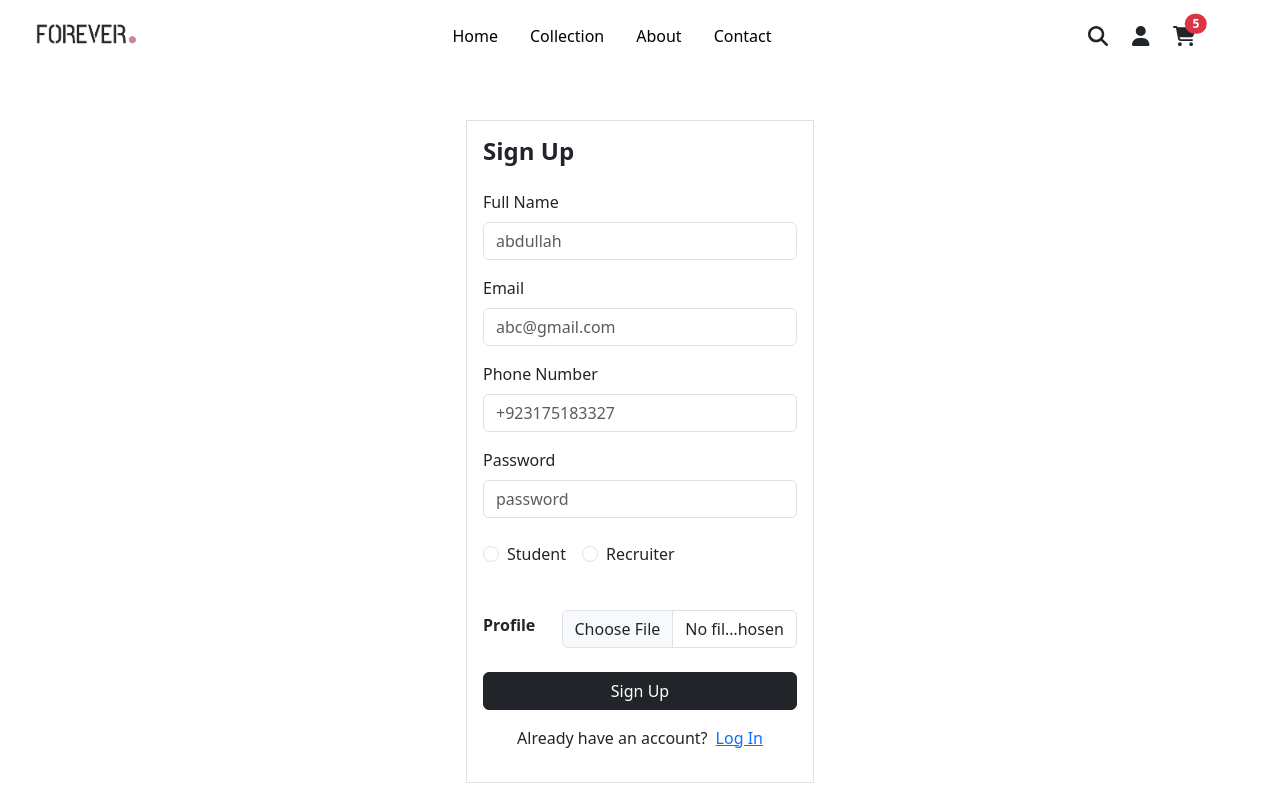
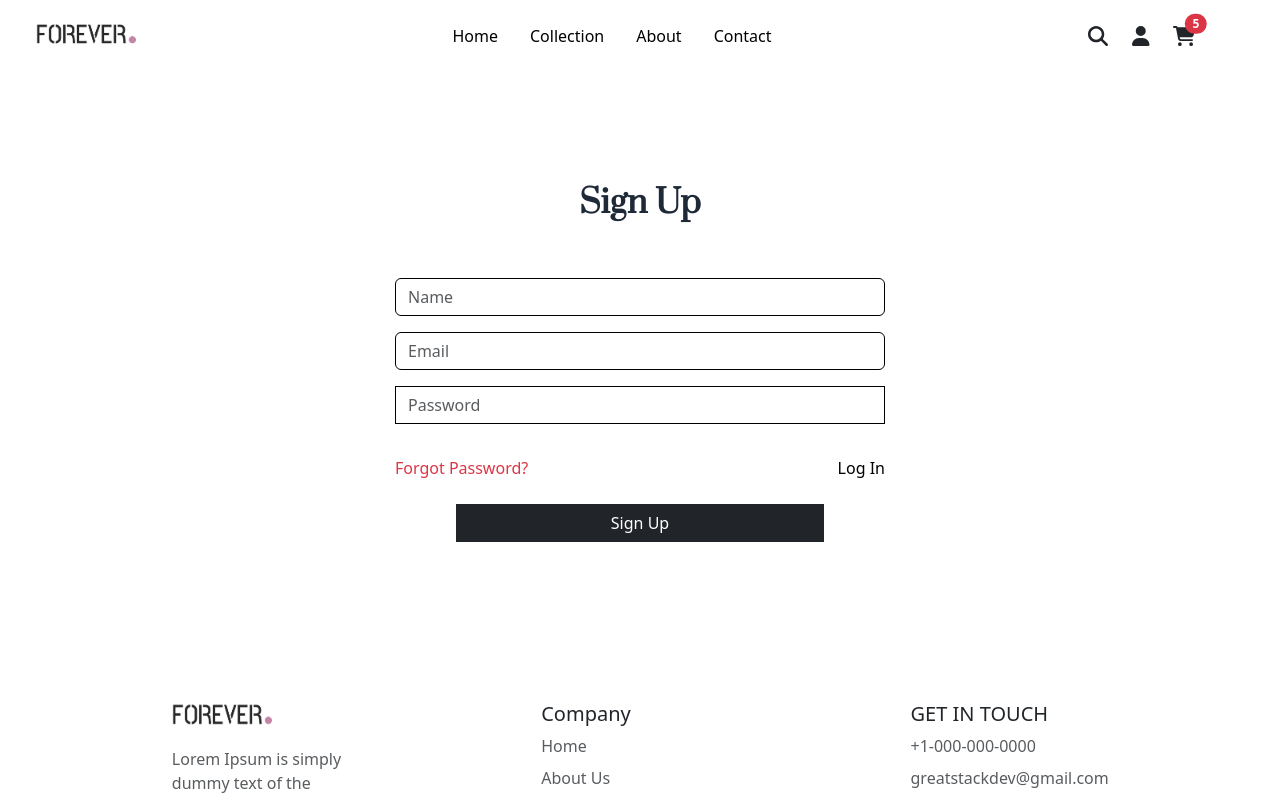
Before and after one commit to abdullazmat/ecommerce-forever, a React (Create React App) app in the folder frontend/: page /signup in a window 1280 px wide. Shown: the top 799 px of the page. Built offline with nearby package versions, Linux system fonts and the light colour scheme.

Commit message:
Search Box Functionality

```diff
--- a/frontend/public/index.html
+++ b/frontend/public/index.html
@@ -27,6 +27,10 @@
       href="https://fonts.googleapis.com/css2?family=Noto+Sans:wght@100..900&family=Noto+Serif:ital,wght@0,100..900;1,100..900&family=Outfit:wght@100..900&display=swap"
       rel="stylesheet"
     />
+    <link
+      href="https://fonts.googleapis.com/css2?family=Prata&display=swap"
+      rel="stylesheet"
+    />
 
     <script
       src="https://cdn.jsdelivr.net/npm/bootstrap@5.3.3/dist/js/bootstrap.bundle.min.js"
--- a/frontend/src/App.js
+++ b/frontend/src/App.js
@@ -7,6 +7,7 @@ import Footer from "./Components/user/Footer.js";
 import NotFound from "./Components/shared/notFound.js";
 import ForgetPassword from "./Components/shared/ForgetPassword.js";
 import UpdatePassword from "./Components/shared/UpdatePassword.js";
+import Collections from "./Pages/Collections.js";
 import PrivateRoute from "./Components/user/PrivateRoute.js";
 
 function App() {
@@ -26,6 +27,7 @@ function App() {
               path="/reset-password/:token"
               element={<UpdatePassword />}
             ></Route>
+            <Route path="/collections" element={<Collections />}></Route>
 
             <Route element={<PrivateRoute />}></Route>
             <Route path="*" element={<NotFound />} />
--- a/frontend/src/Components/user/Footer.js
+++ b/frontend/src/Components/user/Footer.js
@@ -10,7 +10,7 @@ import { assets } from "../../../src/assets/frontend_assets/assets";
 function Footer() {
   return (
     <>
-      <div className="border-top w-100"></div>
+      <div className="mt-0 mt-md-5 w-100"></div>
       <div className="container">
         <footer className="row row-cols-1  row-cols-md-5 d-flex justify-content-around px-3  mt-5  ">
           <div className="">
--- a/frontend/src/Components/user/SubscribeForm.js
+++ b/frontend/src/Components/user/SubscribeForm.js
@@ -3,7 +3,7 @@ import React from "react";
 function SubscribeForm() {
   return (
     <div>
-      <div className="container mt-5">
+      <div className="container mt-5 mb-5">
         <div className="d-flex align-items-center justify-content-center flex-column">
           <div>
             <h2 style={{ color: "#212529", fontFamily: "Outfit" }}>
--- a/frontend/src/Pages/LogIn.js
+++ b/frontend/src/Pages/LogIn.js
@@ -86,17 +86,19 @@ function LogIn() {
 
   // UI
   return (
-    <div className="container p-5 mt-4 mt-md-0">
+    <div className="container p-5 mt-5 mt-md-0">
+      <h2
+        className=" container mt-5 mb-4 p-3 fw-bold d-flex justify-content-center"
+        style={{ color: "#1f2937", fontFamily: "Prata, serif" }}
+      >
+        Log In
+      </h2>
       <form
-        className="container p-3 d-flex flex-column justify-content-center border col-12 col-sm-9 col-md-6"
+        className="container p-3 d-flex flex-column justify-content-center  col-12 col-sm-9 col-md-6"
         onSubmit={handleSubmit}
       >
         {/* Form Fields */}
         <div className="mb-3">
-          <h4 className="mb-4 fw-bold">Log In</h4>
-          <label htmlFor="email" className="form-label fw-medium">
-            Email
-          </label>
           <input
             type="email"
             className="form-control "
@@ -104,71 +106,49 @@ function LogIn() {
             name="email"
             aria-describedby="emailHelp"
             required
-            placeholder="abc@gmail.com"
+            placeholder="Email"
             onChange={handleChange}
+            style={{ border: "1px solid black" }}
           />
         </div>
         <div className="mb-3">
-          <label htmlFor="password" className="form-label fw-medium">
-            Password
-          </label>
           <input
             type="password"
-            className="form-control "
+            className="form-control input-custom "
             id="password"
             name="password"
             required
-            placeholder="password"
+            placeholder="Password"
             onChange={handleChange}
+            style={{ border: "1px solid black" }}
           />
         </div>
 
-        {/* Role Selection */}
-        <div className="d-flex ">
-          <div className="form-check mb-4 mt-2">
-            <input
-              className="form-check-input"
-              type="radio"
-              name="role"
-              id="student"
-              value="student"
-              onChange={handleChange}
-              checked={formData.role === "student"}
-            />
-            <label className="form-check-label fw-medium" htmlFor="student">
-              Student
-            </label>
-          </div>
-          <div className="form-check mb-4 mt-2 ms-4">
-            <input
-              className="form-check-input"
-              type="radio"
-              name="role"
-              id="recruiter"
-              onChange={handleChange}
-              value="recruiter"
-              checked={formData.role === "recruiter"}
-            />
-            <label className="form-check-label fw-medium" htmlFor="recruiter">
-              Recruiter
-            </label>
-          </div>
+        <div className="mt-3 d-flex flex-column flex-sm-row justify-content-between align-items-center">
+          <Link
+            to="/forget-password"
+            className="text-danger mb-2 mb-sm-0"
+            style={{ textDecoration: "none" }}
+          >
+            Forgot Password?
+          </Link>
+          <Link
+            to="/signup"
+            className="text-black"
+            style={{ textDecoration: "none" }}
+          >
+            Create Account
+          </Link>
         </div>
 
-        <button type="submit" className="btn btn-dark">
-          {loading ? "Loading ..." : "Log In"}
-        </button>
-        <div className="mt-3 d-flex">
-          <p>Dont have an account?</p>
-          <Link to="/signup" className="ms-2">
-            SignUp
-          </Link>
-        </div>
-        <div className="mt-2 d-flex">
-          <p className="text-danger">Forgot Password?</p>
-          <Link to="/forget-password" className="ms-2">
-            Click here
-          </Link>
+        <div className="d-flex justify-content-center">
+          <button
+            type="submit"
+            className="btn btn-dark w-75 w-sm-50 w-md-25 mt-4"
+            style={{ borderRadius: "0" }}
+          >
+            {loading ? "Loading ..." : "Log In"}
+          </button>
         </div>
         {/* Error and Success Messages */}
         {error && (
--- a/frontend/src/Pages/SignUp.js
+++ b/frontend/src/Pages/SignUp.js
@@ -97,137 +97,88 @@ function SignUp() {
   }
 
   return (
-    <div className="container p-5 mt-2 mt-md-0">
+    <div className="container p-5 mt-5 mt-md-0">
+      <h2
+        className=" container mt-5 mb-4 p-3 fw-bold d-flex justify-content-center"
+        style={{ color: "#1f2937", fontFamily: "Prata, serif" }}
+      >
+        Sign Up
+      </h2>
       <form
-        className="container p-3 d-flex flex-column justify-content-center border col-12 col-sm-9 col-md-6 col-lg-4"
+        className="container p-3 d-flex flex-column justify-content-center  col-12 col-sm-9 col-md-6"
         onSubmit={handleSubmit}
       >
-        <h4 className="mb-4 fw-bold">Sign Up</h4>
-        {/* Full Name Field */}
+        {/* Form Fields */}
         <div className="mb-3">
-          <label htmlFor="fullName" className="form-label fw-medium">
-            Full Name
-          </label>
           <input
             type="text"
-            className="form-control"
-            id="fullName"
-            name="fullName"
+            className="form-control "
+            id="name"
+            name="name"
+            aria-describedby="emailHelp"
             required
-            placeholder="abdullah"
+            placeholder="Name"
             onChange={handleChange}
+            style={{ border: "1px solid black" }}
           />
         </div>
-        {/* Email Field */}
         <div className="mb-3">
-          <label htmlFor="email" className="form-label fw-medium">
-            Email
-          </label>
           <input
             type="email"
-            className="form-control"
+            className="form-control "
             id="email"
             name="email"
+            aria-describedby="emailHelp"
             required
-            placeholder="abc@gmail.com"
+            placeholder="Email"
             onChange={handleChange}
+            style={{ border: "1px solid black" }}
           />
         </div>
-        {/* Phone Number Field */}
         <div className="mb-3">
-          <label htmlFor="phoneNumber" className="form-label fw-medium">
-            Phone Number
-          </label>
           <input
-            type="tel"
-            className="form-control"
-            placeholder="+923175183327"
-            id="phoneNumber"
-            name="phoneNumber"
-            pattern="\+92[0-9]{10}"
+            type="password"
+            className="form-control input-custom "
+            id="password"
+            name="password"
             required
+            placeholder="Password"
             onChange={handleChange}
+            style={{ border: "1px solid black" }}
           />
         </div>
-        {/* Password Field */}
-        <div className="mb-3">
-          <label
-            htmlFor="exampleInputPassword1"
-            className="form-label fw-medium"
+
+        <div className="mt-3 d-flex flex-column flex-sm-row justify-content-between align-items-center">
+          <Link
+            to="/forget-password"
+            className="text-danger mb-2 mb-sm-0"
+            style={{ textDecoration: "none" }}
           >
-            Password
-          </label>
-          <input
-            type="password"
-            className="form-control"
-            id="password"
-            placeholder="password"
-            name="password"
-            onChange={handleChange}
-            required
-          />
-        </div>
-        {/* Radio Buttons for Role Selection */}
-        <div className="d-flex flex-column flex-sm-row mb-3">
-          <div className="form-check mb-4 mt-2">
-            <input
-              className="form-check-input"
-              type="radio"
-              name="role"
-              id="student"
-              value="student"
-              required
-              onChange={handleChange}
-              checked={formData.role === "student"}
-            />
-            <label className="form-check-label fw-medium" htmlFor="student">
-              Student
-            </label>
-          </div>
-          <div className="form-check mb-4 mt-2 ms-sm-3">
-            <input
-              className="form-check-input"
-              type="radio"
-              name="role"
-              value="recruiter"
-              id="recruiter"
-              onChange={handleChange}
-              required
-              checked={formData.role === "recruiter"}
-            />
-            <label className="form-check-label fw-medium" htmlFor="recruiter">
-              Recruiter
-            </label>
-          </div>
-        </div>
-        {/* Profile Image Upload Section */}
-        <div className="mb-3 mt-1 d-flex align-items-center justify-content-between">
-          <label htmlFor="formFile" className="form-label fw-bold">
-            Profile
-          </label>
-          <input
-            className="form-control w-75 w-sm-100 ms-3"
-            type="file"
-            id="formFile"
-            accept="image/*"
-            onChange={handleFileChange}
-          />
-        </div>
-        {/* Submit Button */}
-        <button type="submit" className="btn btn-dark mt-2">
-          {loading ? "Loading..." : "Sign Up"}
-        </button>
-        {/* Link for Existing Account */}
-        <div className="mt-3 d-flex justify-content-center">
-          <p>Already have an account?</p>
-          <Link to="/login" className="ms-2">
+            Forgot Password?
+          </Link>
+          <Link
+            to="/signup"
+            className="text-black"
+            style={{ textDecoration: "none" }}
+          >
             Log In
           </Link>
         </div>
+
+        <div className="d-flex justify-content-center">
+          <button
+            type="submit"
+            className="btn btn-dark w-75 w-sm-50 w-md-25 mt-4"
+            style={{ borderRadius: "0" }}
+          >
+            {loading ? "Loading ..." : "Sign Up"}
+          </button>
+        </div>
+        {/* Error and Success Messages */}
         {error && (
           <div
             className="toast-container position-fixed"
-            style={{ bottom: "50px", right: "10px" }} // Adjust these values
+            style={{ bottom: "50px", right: "10px" }}
           >
             <div
               id="liveToast"
@@ -239,11 +190,11 @@ function SignUp() {
               <div className="toast-body text-danger">{error}</div>
             </div>
           </div>
-        )}{" "}
-        {success && (
+        )}
+        {success && user && (
           <div
             className="toast-container position-fixed bottom-0 end-0 p-3"
-            style={{ bottom: "50px", right: "10px" }} // Adjust these values
+            style={{ bottom: "50px", right: "10px" }}
           >
             <div
               id="liveToast"
@@ -252,12 +203,12 @@ function SignUp() {
               aria-live="assertive"
               aria-atomic="true"
             >
-              <div className="toast-body text-success">
-                Signed Up Successfully
+              <div className="toast-body text-success fw-bold">
+                Logged In Successfully
               </div>
             </div>
           </div>
-        )}{" "}
+        )}
       </form>
     </div>
   );
```
Also changed, not shown: frontend/src/Components/user/Header.js (+47 -10 lines), frontend/src/Pages/Collections.js (added, +37 -0 lines).
